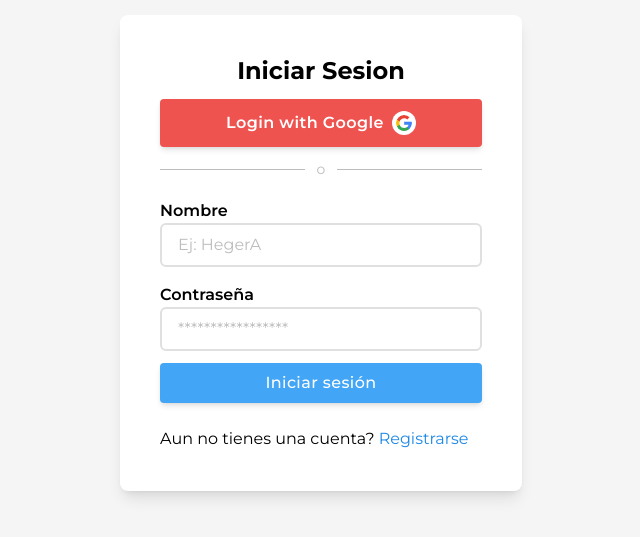
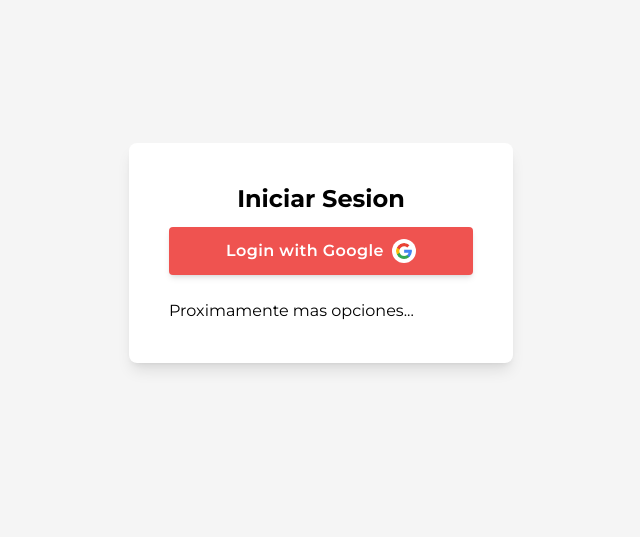
Before and after one commit to xlCyanz/teacher-reviewer, a Next.js app: page /login in a window 1280 px wide. Shown: the part 147-684 px from the top of the page, without its empty margins (319-959 px from the left). Built offline with nearby package versions, Linux system fonts and the light colour scheme.

Commit message:
New authentication with google.

```diff
--- /dev/null
+++ b/lib/mongo.ts
@@ -0,0 +1,12 @@
+// This approach is taken from https://github.com/vercel/next.js/tree/canary/examples/with-mongodb
+import { MongoClient } from "mongodb";
+
+const MONGO_URI = process.env.NEXT_PUBLIC_DATABASE_URL;
+
+if (!MONGO_URI) {
+  throw new Error("Please add your Mongo URI to .env.local");
+}
+
+const clientPromise = MongoClient.connect(`${MONGO_URI}`);
+
+export default clientPromise;
--- a/pages/_app.tsx
+++ b/pages/_app.tsx
@@ -1,9 +1,12 @@
 /* eslint-disable react/jsx-props-no-spreading */
 import type { AppProps } from "next/app";
+import { SessionProvider } from "next-auth/react";
+
 import "../styles/globals.css";
 
-const Application = ({ Component, pageProps }: AppProps) => (
-  <Component {...pageProps} />
+const Application = ({ Component, pageProps: { session, ...pageProps } }: AppProps) => (
+  <SessionProvider session={session}>
+    <Component {...pageProps} />
+  </SessionProvider>
 );
-
 export default Application;
--- /dev/null
+++ b/pages/api/auth/[...nextauth].ts
@@ -0,0 +1,43 @@
+import NextAuth from "next-auth";
+import clientPromise from "lib/mongo";
+import GoogleProvider from "next-auth/providers/google";
+import { MongoDBAdapter } from "@next-auth/mongodb-adapter";
+
+const GOOGLE_CLIENT_ID = process.env.NEXT_PUBLIC_GOOGLE_CLIENT_ID;
+const GOOGLE_SECRET_ID = process.env.NEXT_PUBLIC_GOOGLE_SECRET_ID;
+const JWT_SECRET = process.env.NEXT_PUBLIC_JWT_SECRET;
+
+export default NextAuth({
+  providers: [
+    GoogleProvider({
+      clientId: `${GOOGLE_CLIENT_ID}`,
+      clientSecret: `${GOOGLE_SECRET_ID}`,
+    }),
+  ],
+  secret: JWT_SECRET,
+  jwt: {
+    secret: JWT_SECRET,
+  },
+  pages: {
+    signIn: "/login",
+  },
+  session: {
+    strategy: "jwt",
+    maxAge: 1 * 24 * 60 * 60,
+  },
+  adapter: MongoDBAdapter(clientPromise),
+  callbacks: {
+    session: async ({ session, user }) => {
+      const query = { id: user?.id, ...session };
+      return query;
+    },
+    jwt: async ({ token, user }) => {
+      const query = {
+        ...token,
+      };
+      if (user) query.id = user?.id;
+      return query;
+    },
+  },
+  debug: process.env.NODE_ENV === "development",
+});
--- a/pages/login/index.tsx
+++ b/pages/login/index.tsx
@@ -1,30 +1,8 @@
 import Head from "next/head";
-import Link from "next/link";
+import { signIn } from "next-auth/react";
 import { GoogleIcon } from "@components";
-import { ChangeEvent, FormEvent, useState } from "react";
 
-const Login = () => {
-  const [form, setForm] = useState({
-    name: "",
-    password: "",
-    passwordRepeat: "",
-  });
-  const [error, setError] = useState("");
-
-  const handleChange = (e: ChangeEvent<HTMLInputElement>) => {
-    setForm({ ...form, [e.target.name]: e.target.value });
-  };
-
-  const handleSubmit = (e: FormEvent<HTMLFormElement>) => {
-    e.preventDefault();
-    if (form.password !== form.passwordRepeat) {
-      setError("Las contraseñas no son iguales");
-      return;
-    }
-    setError("");
-  };
-
-  return (
+const LoginPage = () => (
   <>
     <Head>
       <title>Teacher Reviewer - Login</title>
@@ -33,10 +11,11 @@
     </Head>
 
     <div className="flex items-center justify-center w-screen h-screen bg-gray-100 dark:bg-gray-900 font-sans">
-        <div className="p-5 sm:p-10 m-5 sm:m-10 text-left rounded-lg bg-white shadow-lg">
+      <div className="p-5 sm:p-10 m-5 sm:m-10 w-96 text-left rounded-lg bg-white shadow-lg">
         <h3 className="text-2xl font-bold text-center">Iniciar Sesion</h3>
         <button
           type="button"
+          onClick={() => signIn("google", { callbackUrl: "http://localhost:3000" })}
           className="flex items-center justify-center w-full my-3 h-12 px-6 font-medium tracking-wide transition duration-200 rounded shadow-md bg-red-400 hover:bg-red-700 dark:bg-gray-900 dark:hover:bg-gray-800 focus:shadow-outline focus:outline-none"
         >
           <div className="flex items-center gap-2">
@@ -44,71 +23,12 @@
             <GoogleIcon className="w-6 bg-white p-1 rounded-full" />
           </div>
         </button>
-
-          <div className="flex items-center w-full mb-5">
-            <hr className="flex-1 border-gray-400 dark:border-gray-500" />
-            <div className="px-3 text-sm text-gray-400 dark:text-gray-500 sm:text-sm">
-              o
+        <div className="mt-6 text-grey-dark">
+          Proximamente mas opciones...
         </div>
-            <hr className="flex-1 border-gray-400 dark:border-gray-500" />
-          </div>
-          <form onSubmit={(e) => handleSubmit(e)}>
-            <div className="mt-4">
-              <div>
-                <label htmlFor="Name">
-                  <span className="font-semibold">Nombre</span>
-                  <input
-                    type="text"
-                    placeholder="Ej: HegerA"
-                    className="w-full px-4 py-2 border-2 border-gray-300 focus:border-2 focus:border-blue-600 rounded-md focus:outline-none focus:ring-0"
-                    autoComplete="username"
-                    name="name"
-                    id="Name"
-                    value={form.name}
-                    onChange={(e) => handleChange(e)}
-                  />
-                </label>
-              </div>
-              <div className="mt-4">
-                <label htmlFor="Password">
-                  <span className="font-semibold">Contraseña</span>
-                  <input
-                    value={form.password}
-                    onChange={(e) => handleChange(e)}
-                    type="password"
-                    name="password"
-                    placeholder="*****************"
-                    autoComplete="current-password"
-                    id="Password"
-                    className="w-full px-4 py-2 border-2 border-gray-300 focus:border-2 focus:border-blue-600 rounded-md focus:outline-none focus:ring-0"
-                  />
-                </label>
-              </div>
-
-              {error.length > 0 && (
-                <span className="text-xs text-red-400">{error}</span>
-              )}
-              <button
-                type="submit"
-                className="flex items-center justify-center w-full my-3 h-10 px-6 font-medium tracking-wide text-white transition duration-200 rounded shadow-md bg-blue-400 hover:bg-blue-700 dark:bg-gray-900 dark:hover:bg-gray-700 focus:shadow-outline focus:outline-none"
-              >
-                Iniciar sesión
-              </button>
-              <div className="mt-6 text-grey-dark">
-                Aun no tienes una cuenta?
-                {" "}
-                <Link href="/register" passHref>
-                  <a className="cursor-pointer text-blue-600 hover:underline">
-                    Registrarse
-                  </a>
-                </Link>
-              </div>
-            </div>
-          </form>
       </div>
     </div>
   </>
 );
-};
 
-export default Login;
+export default LoginPage;
--- a/pages/register/index.tsx
+++ /dev/null
@@ -1,125 +0,0 @@
-import Head from "next/head";
-import Link from "next/link";
-import { GoogleIcon } from "@components";
-import { ChangeEvent, FormEvent, useState } from "react";
-
-const Register = () => {
-  const [form, setForm] = useState({
-    name: "",
-    password: "",
-  });
-  const [error, setError] = useState("");
-
-  const handleChange = (e: ChangeEvent<HTMLInputElement>) => {
-    setForm({ ...form, [e.target.name]: e.target.value });
-  };
-
-  const handleSubmit = (e: FormEvent<HTMLFormElement>) => {
-    e.preventDefault();
-    setError("");
-  };
-
-  return (
-    <>
-      <Head>
-        <title>Teacher Reviewer - Register</title>
-        <meta name="description" content="Teacher Reviewer" />
-        <link rel="icon" href="/favicon.png" />
-      </Head>
-
-      <div className="flex items-center justify-center w-screen h-screen bg-gray-100 dark:bg-gray-900 font-sans overflow-hidden md:overflow-auto">
-        <div className="p-5 sm:p-10 m-5 sm:m-10 text-left rounded-lg bg-white shadow-lg">
-          <h3 className="text-2xl font-bold text-center">Bienvenid@</h3>
-          <button
-            type="button"
-            className="flex items-center justify-center w-full my-3 h-12 px-6 font-medium tracking-wide transition duration-200 rounded shadow-md bg-red-400 hover:bg-red-700 dark:bg-gray-900 dark:hover:bg-gray-800 focus:shadow-outline focus:outline-none"
-          >
-            <div className="flex items-center gap-2">
-              <div className="font-semibold text-white">
-                Register with Google
-              </div>
-              <GoogleIcon className="w-6 bg-white p-1 rounded-full" />
-            </div>
-          </button>
-          <div className="flex items-center w-full mb-5">
-            <hr className="flex-1 border-gray-400 dark:border-gray-500" />
-            <div className="px-3 text-sm text-gray-400 dark:text-gray-500 sm:text-sm">o</div>
-            <hr className="flex-1 border-gray-400 dark:border-gray-500" />
-          </div>
-          <form onSubmit={(e) => handleSubmit(e)} className="flex flex-col gap-2">
-            <div>
-              <label htmlFor="Name">
-                <span className="font-semibold">Nombre</span>
-                <input
-                  type="text"
-                  placeholder="Ej: HegerA"
-                  className="w-full px-4 py-2 border rounded-md focus:outline-none focus:ring-1 focus:ring-blue-600"
-                  autoComplete="username"
-                  name="name"
-                  id="Name"
-                  value={form.name}
-                  onChange={(e) => handleChange(e)}
-                />
-              </label>
-            </div>
-            <div>
-              <label htmlFor="Password">
-                <span className="font-semibold">Contraseña</span>
-                <input
-                  value={form.password}
-                  onChange={(e) => handleChange(e)}
-                  type="password"
-                  name="password"
-                  placeholder="*****************"
-                  autoComplete="current-password"
-                  id="Password"
-                  className="w-full px-4 py-2 border rounded-md focus:outline-none focus:ring-1 focus:ring-blue-600"
-                />
-              </label>
-            </div>
-            <div>
-              <label htmlFor="Password">
-                <span className="font-semibold">
-                  Confirmar Contraseña
-                </span>
-                <input
-                  value={form.password}
-                  onChange={(e) => handleChange(e)}
-                  type="password"
-                  name="password"
-                  placeholder="*****************"
-                  autoComplete="current-password"
-                  id="Password"
-                  className="w-full px-4 py-2 border rounded-md focus:outline-none focus:ring-1 focus:ring-blue-600"
-                />
-              </label>
-            </div>
-
-            {error.length > 0 && (
-            <span className="text-xs text-red-400">
-              {error}
-            </span>
-            )}
-            <button
-              type="submit"
-              className="flex items-center justify-center w-full my-3 h-10 px-6 font-medium tracking-wide text-white transition duration-200 rounded shadow-md bg-blue-400 hover:bg-blue-700 dark:bg-gray-900 dark:hover:bg-gray-700 focus:shadow-outline focus:outline-none"
-            >
-              Registrarse
-            </button>
-          </form>
-          <div className="text-grey-dark">
-            ¿Ya tienes una cuenta?
-            {" "}
-            <Link href="/login" passHref>
-              <a className="cursor-pointer text-blue-600 hover:underline">
-                Iniciar sesion
-              </a>
-            </Link>
-          </div>
-        </div>
-      </div>
-    </>
-  );
-};
-
-export default Register;
--- a/types/index.ts
+++ b/types/index.ts
@@ -39,8 +39,8 @@
   _id: string;
   name: string;
   email: string;
-  avatar: string;
-  password?: string;
+  image?: string;
+  password: string;
 }
 
 export interface EnviromentVariables {
```
Lines whose indentation alone changed are shown as unchanged.
